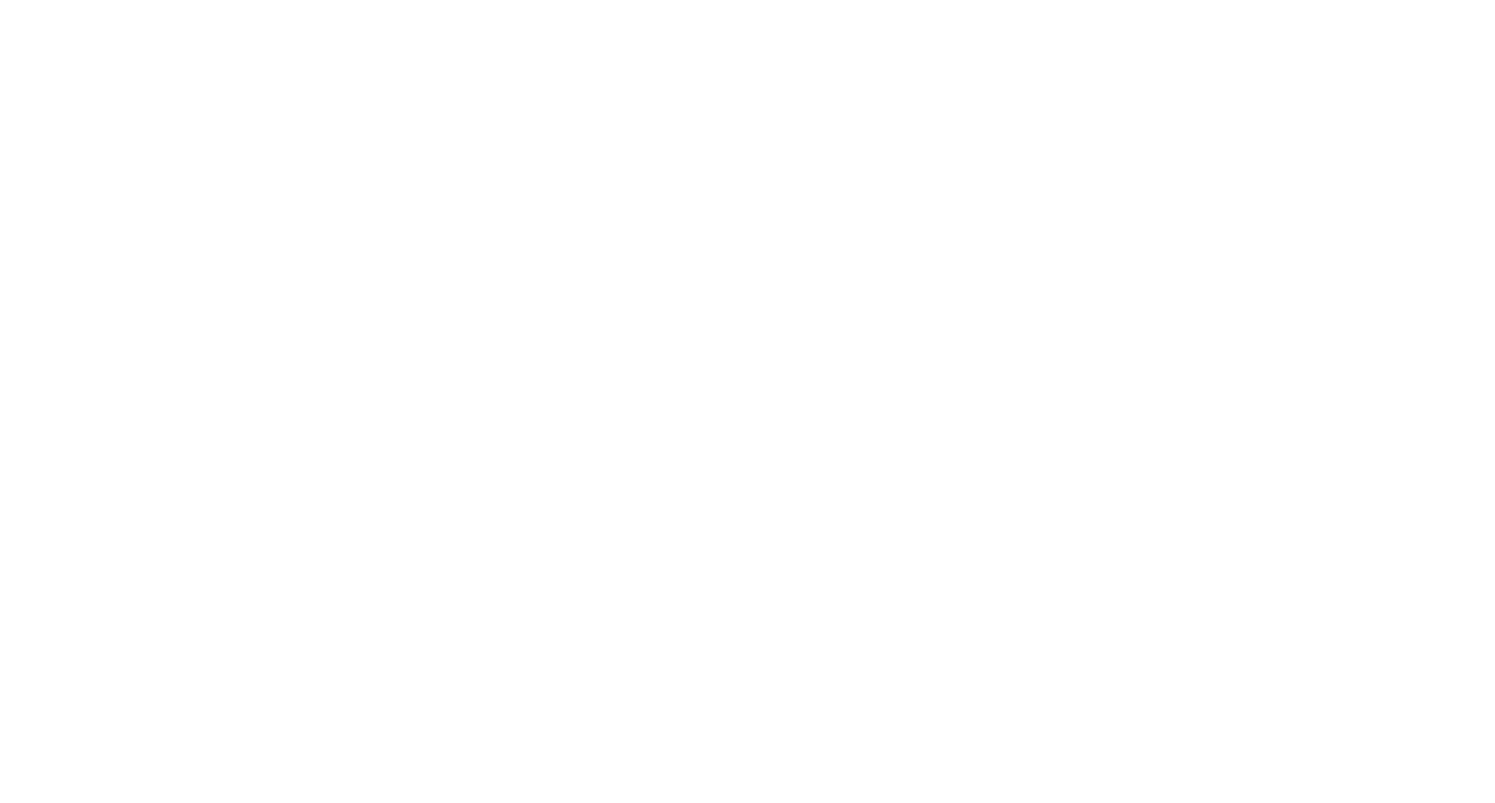
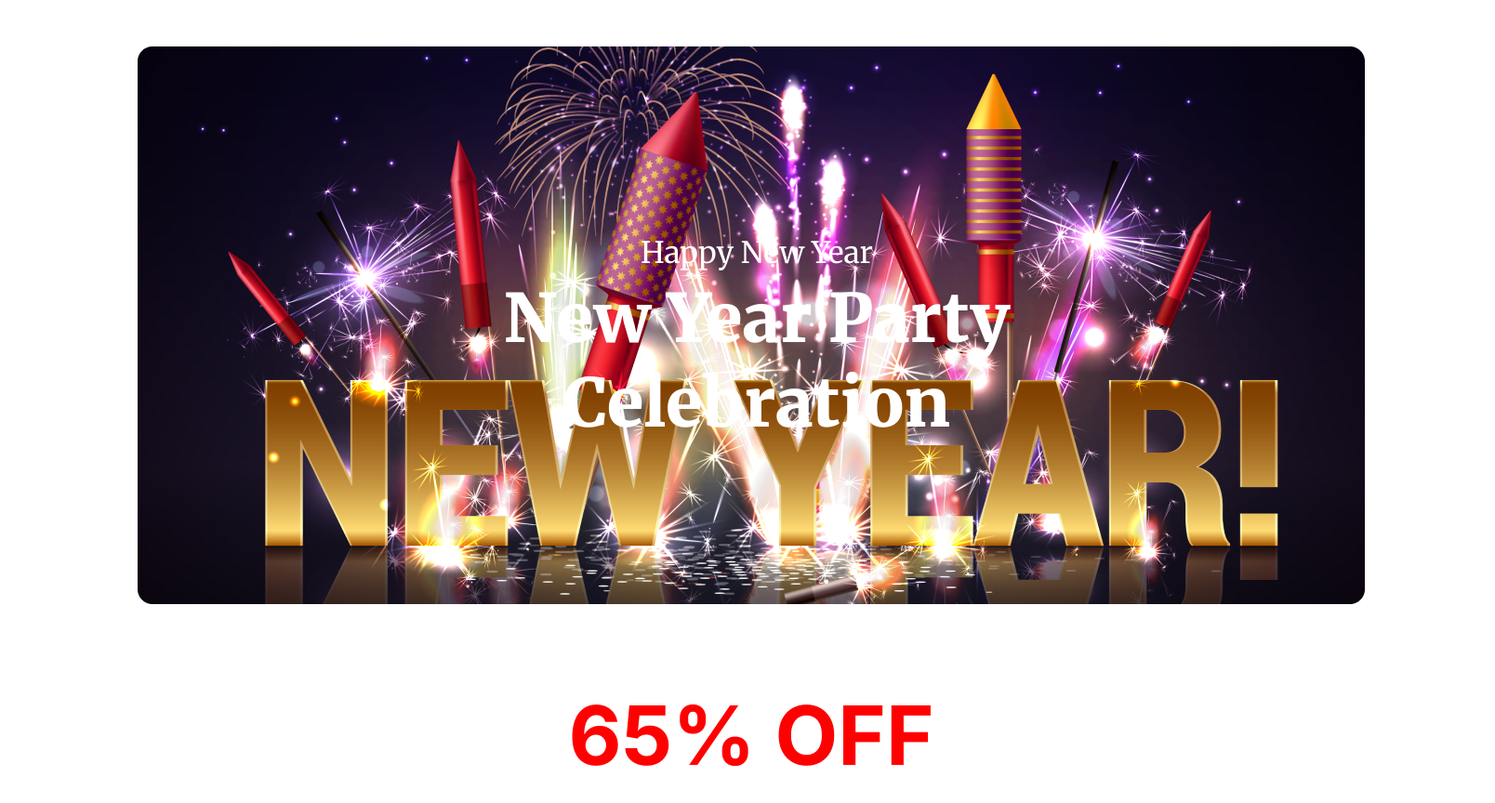
Before and after one commit to Ra-ina/Assign1-New-year-portfolio, a plain HTML site: page index.html in a window 1280 px wide. Shown: the top 864 px of the page at 93% size, 1608 px wide, since content can reach past the window. Before the commit the page ends 800 px from the top, so only its background shows below. Drawn offline with Linux system fonts and the light colour scheme.

Commit message:
header section done,sale section ongoing

```diff
--- a/index.html
+++ b/index.html
@@ -1,19 +1,39 @@
 <!DOCTYPE html>
 <html lang="en">
+
 <head>
     <meta charset="UTF-8">
     <meta name="viewport" content="width=device-width, initial-scale=1.0">
     <title>New Year Portfolio</title>
+    <link rel="stylesheet" href="styles/portfolio.css">
+    <link rel="preconnect" href="https://fonts.googleapis.com">
+    <link rel="preconnect" href="https://fonts.gstatic.com" crossorigin>
+    <link href="https://fonts.googleapis.com/css2?family=Merriweather:wght@400;900&display=swap" rel="stylesheet">
+    <link rel="preconnect" href="https://fonts.googleapis.com">
+<link rel="preconnect" href="https://fonts.gstatic.com" crossorigin>
+<link href="https://fonts.googleapis.com/css2?family=Inter:wght@400;500;700&display=swap" rel="stylesheet">
 </head>
+
 <body>
-    <header>
-
+    <header class="header">
+        <div class="banner">
+            <div class="banner-content">
+                <h3 class="banner-greeting" >Happy New Year</h3>
+                <h1 class="banner-title">New Year Party Celebration</h1>
+            </div>
+        </div>
     </header>
     <main>
+        <section class="sale">
+            <h3 class="section-title">65% OFF</h3>
+
+
+        </section>
 
     </main>
     <footer>
 
     </footer>
 </body>
+
 </html>
--- a/styles/portfolio.css
+++ b/styles/portfolio.css
@@ -0,0 +1,56 @@
+body {
+    font-family: 'Merriweather', serif;
+}
+
+.header {
+    border-radius: 16px;
+    /* background: linear-gradient(180deg, #070211 0%, rgba(7, 2, 17, 0.00) 100%); */
+}
+
+.banner {
+    background-image: url('../resources/Banner\ Image.png');
+    width: 1320px;
+    height: 600px;
+    background-repeat: no-repeat;
+    margin: 50px 140px;
+    /* margin-left: 140px;
+    margin-right: 140px; */
+}
+.banner-content{
+    width: 632px;
+    height: 40px;
+    align-items: center;
+    padding: 170px 350px;
+}
+.banner-greeting {
+    color: #FFF;
+    text-align: center;
+    align-items: center;
+    font-size: 32px;
+    font-weight: 400;
+    margin-bottom: 0px;
+
+}
+
+.banner-title {
+    color: #FFF;
+    text-align: center;
+    font-family: Merriweather;
+    font-size: 72px;
+    font-weight: 900;
+    width: 632px;
+    align-items: center;
+     margin-top: 5px;
+    margin-bottom: 50px;
+}
+.sale{
+    font-family: 'Inter', sans-serif;
+    width: 1600px;
+height: 7335px;
+}
+.section-title{
+    color: #F00;
+text-align: center;
+font-size: 88px;
+font-weight: 700;
+}
```
